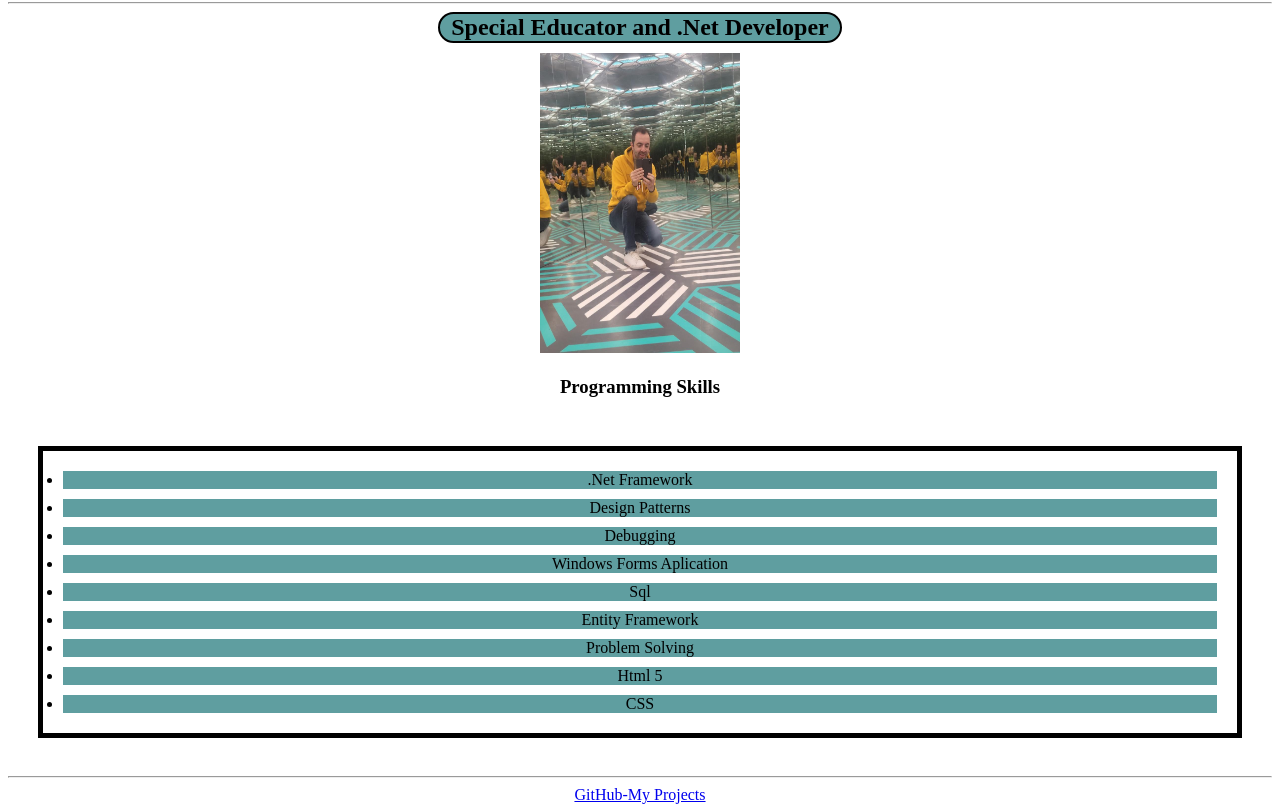
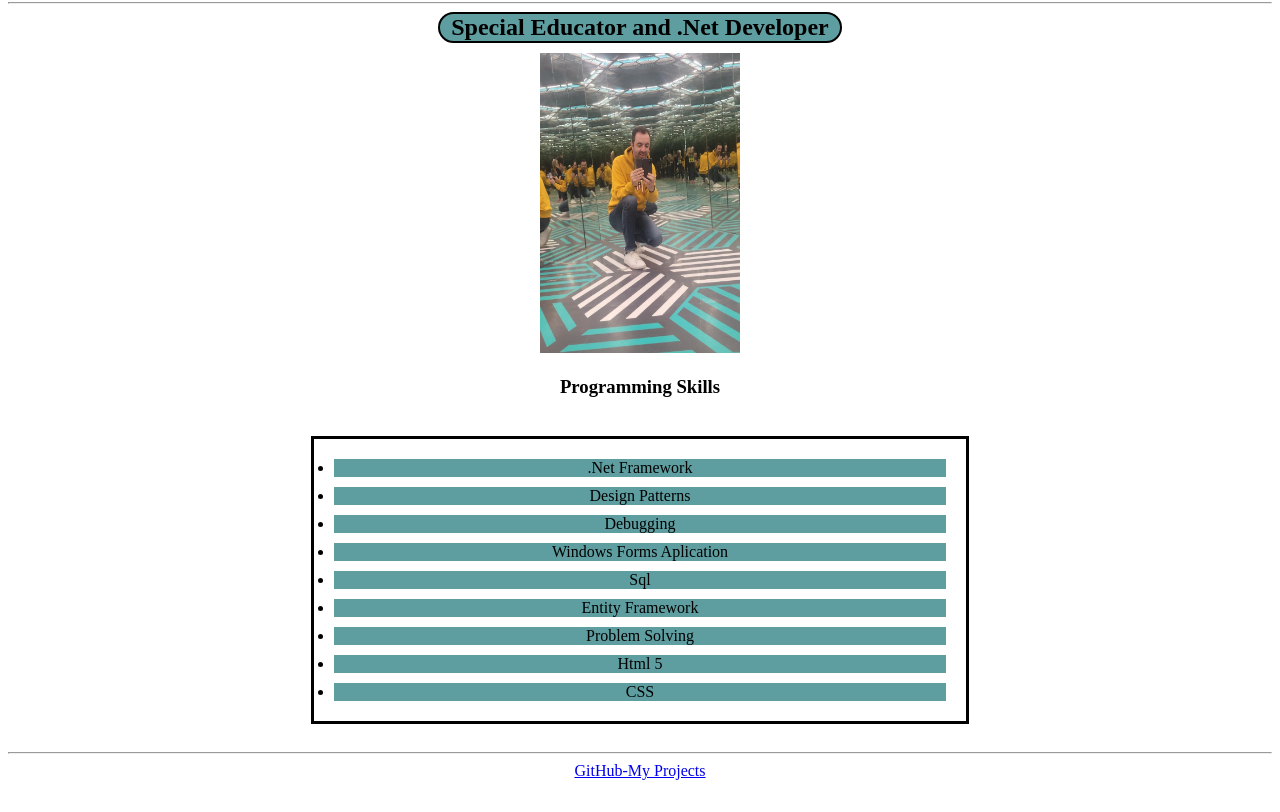
Before and after one commit to kkontouris/html-css-portfolio, a plain HTML site: page index.html in a window 1280 px wide. Shown: the part 78-890 px from the top of the page. After the commit the page ends 866 px from the top, so only its background shows below. Drawn offline with Linux system fonts and the light colour scheme.

Commit message:
Update index.html

```diff
--- a/index.html
+++ b/index.html
@@ -7,8 +7,9 @@
     <link rel="stylesheet" href="./style.css" />
     <style>
         .ulist{
-            border: 5px solid black;
-            margin:10px
+            border: 3px solid black;
+            max-width: 50%;
+            margin: auto;
 
         }
     </style>
```
